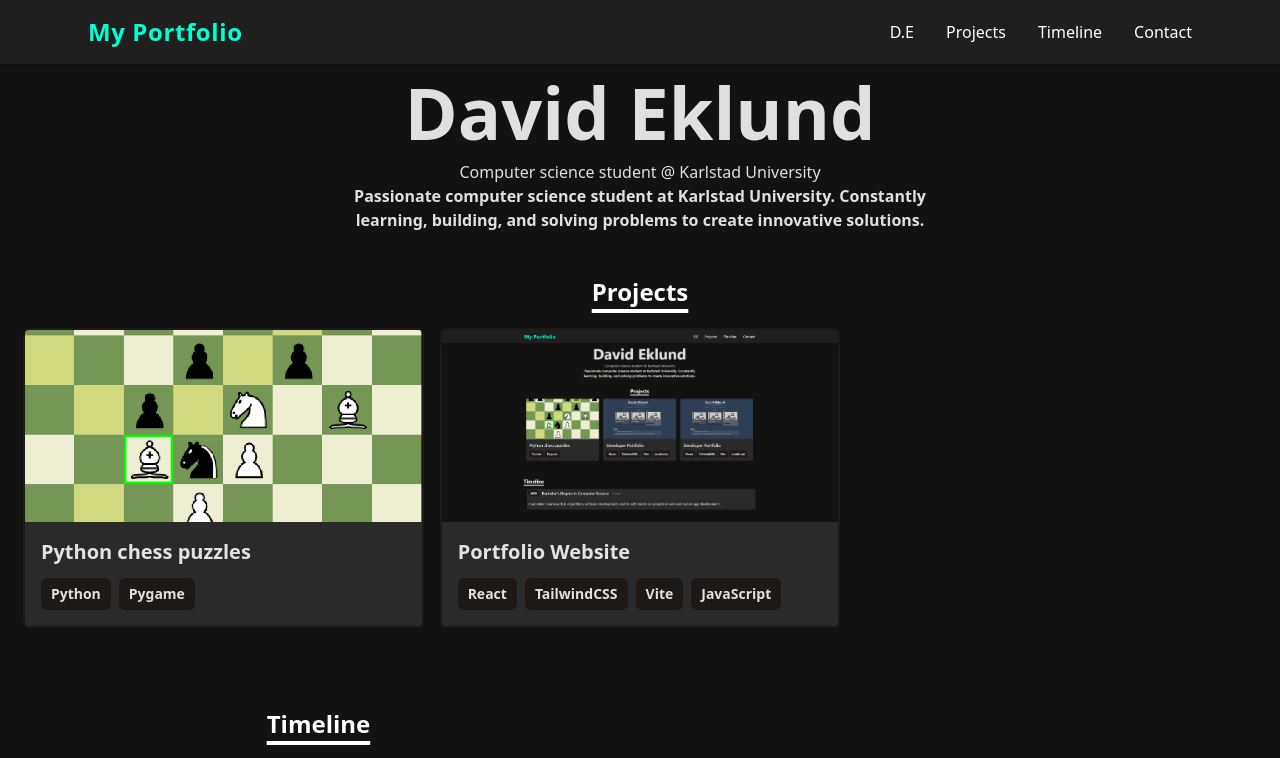
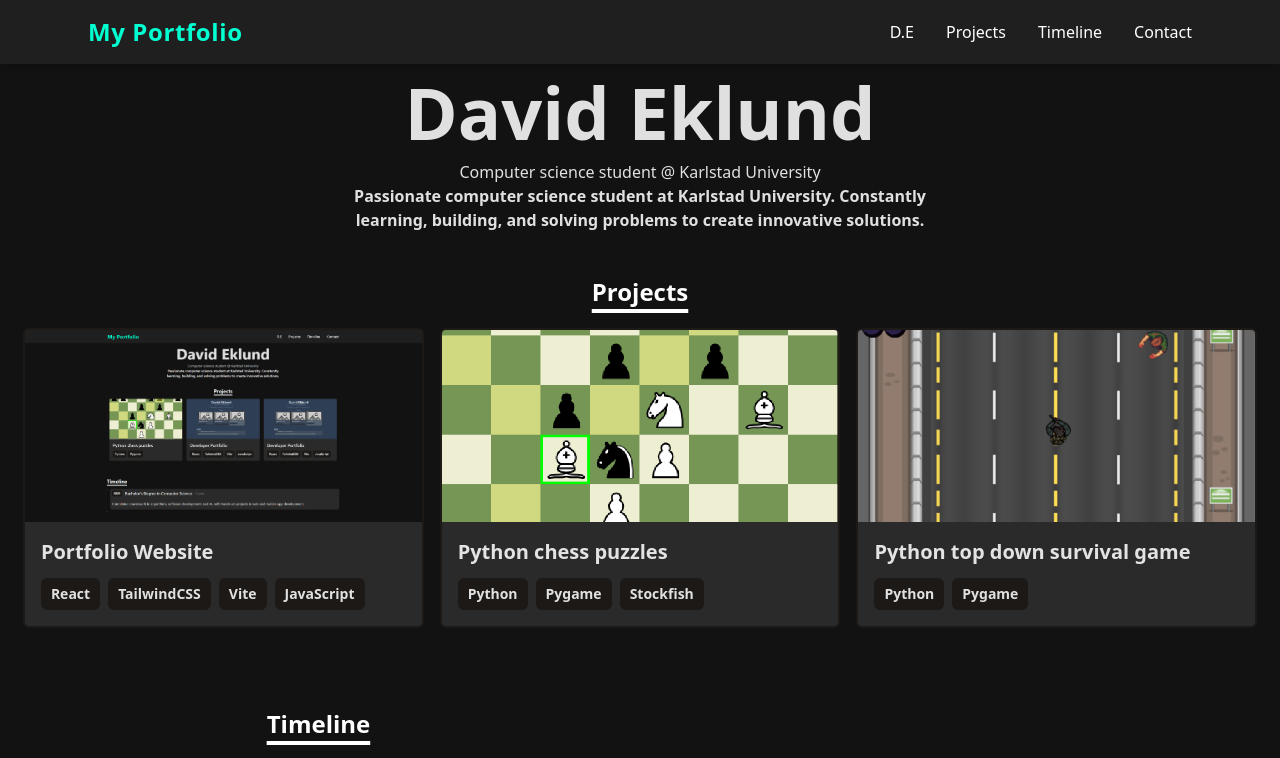
Before and after one commit to Eklund2012/minimal-portfolio, a React (Vite) app: page / in a window 1280 px wide. Shown: the top 758 px of the page. Built offline with nearby package versions, Linux system fonts and the light colour scheme.

Commit message:
added a project, img and in data file

```diff
--- a/src/data/portfolio.js
+++ b/src/data/portfolio.js
@@ -1,11 +1,4 @@
 export default [
-    {
-        title: "Python chess puzzles",
-        imgUrl: '/assets/chess_puzzles.png',
-        alt: "Chess puzzles project",
-        stack: ["Python", "Pygame"],
-        link: "https://github.com/Eklund2012/py-chess-puzzles",
-    },
     {
         title: "Portfolio Website",
         imgUrl: "/assets/portfolio.png",
@@ -13,4 +6,18 @@ export default [
         stack: ["React", "TailwindCSS", "Vite", "JavaScript"],
         link: "https://github.com/Eklund2012/minimal-portfolio",
     },
+    {
+        title: "Python chess puzzles",
+        imgUrl: '/assets/chess_puzzles.png',
+        alt: "Chess puzzles project",
+        stack: ["Python", "Pygame", "Stockfish"],
+        link: "https://github.com/Eklund2012/py-chess-puzzles",
+    },
+    {
+        title: "Python top down survival game",
+        imgUrl: '/assets/zombie_survival.png',
+        alt: "Chess puzzles project",
+        stack: ["Python", "Pygame"],
+        link: "https://github.com/Eklund2012/zombie-survival",
+    },
 ]
```
Also changed, not shown: public/assets/zombie_survival.png (added).
